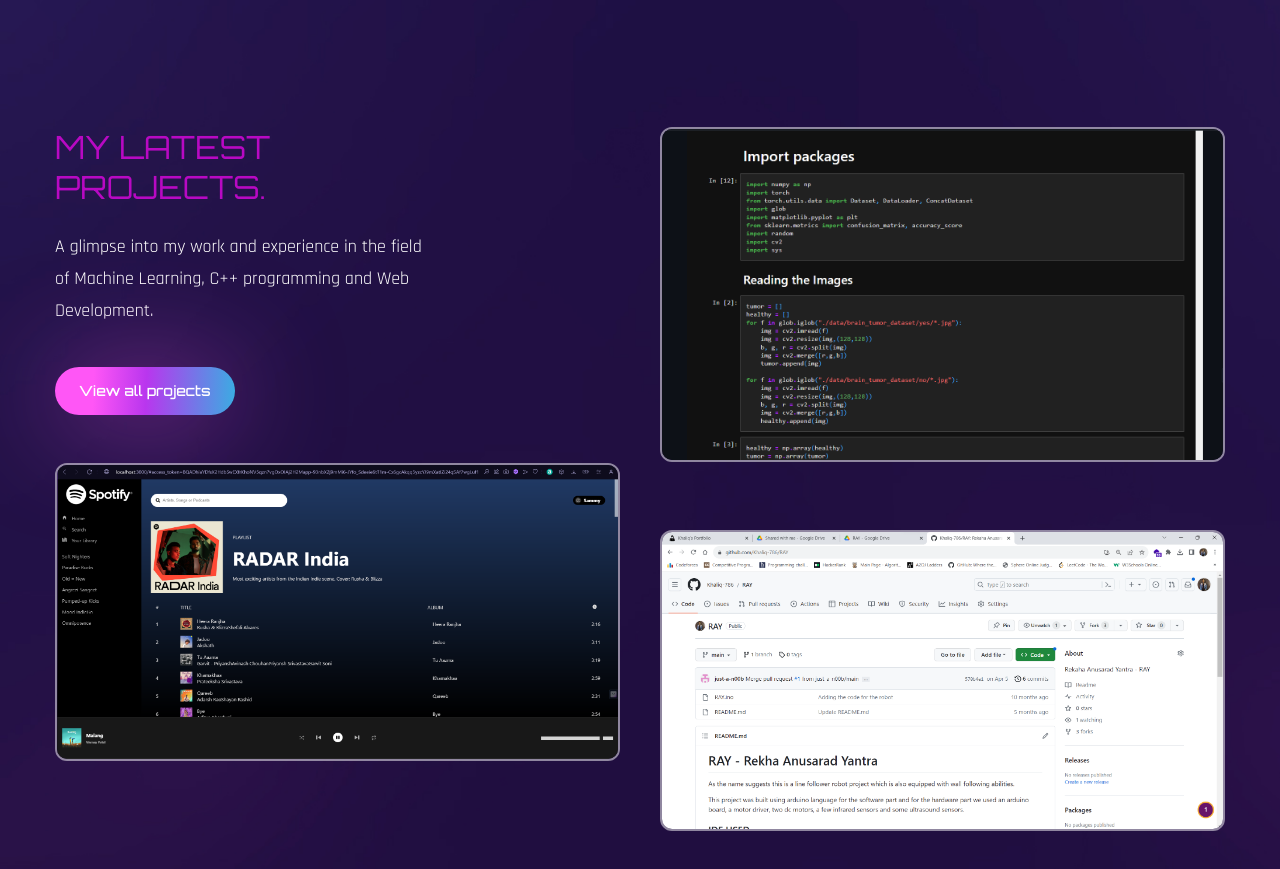
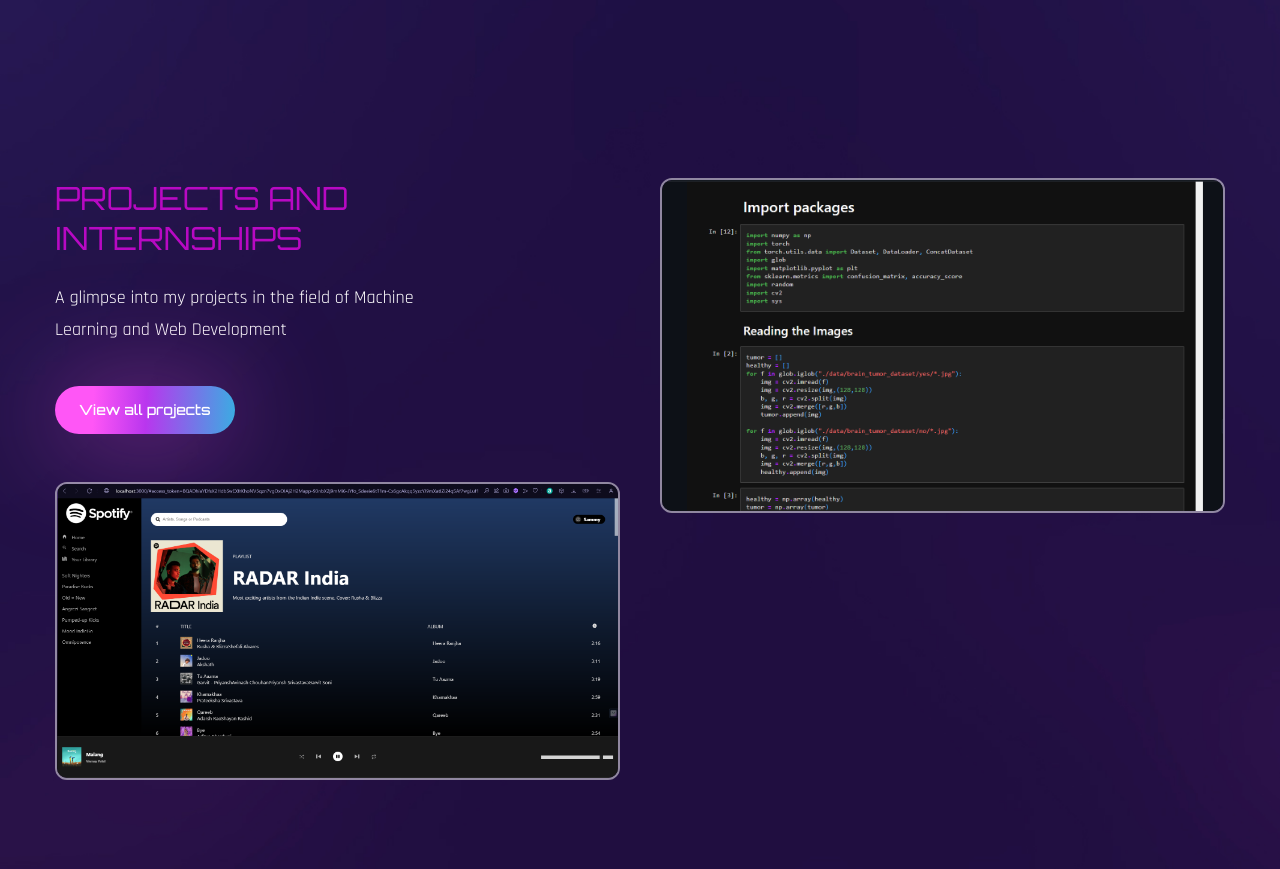
Before and after one commit to samarthsarkar/Portfolio, a React (Create React App) app: page / in a window 1280 px wide. Shown: the part 3680-4549 px from the top of the page. Built offline with nearby package versions, Linux system fonts and the light colour scheme; the HTML template or start-up script is replaced by a standard one; a web font is replaced by a local one.

Commit message:
project partitioning update

```diff
--- a/src/components/Work.js
+++ b/src/components/Work.js
@@ -15,11 +15,11 @@
             {/* left aligned */}
             <div>
               <h2 className="h2 leading-tight text-accent">
-                My Latest <br />
-                Projects.
+                Projects and <br />
+                Internships
               </h2>
               <p className="max-w-sm mb-10">
-                A glimpse into my work and experience in the field of Machine Learning, C++ programming and Web Development.
+                A glimpse into my projects in the field of Machine Learning and Web Development
               </p>
               <button
                 onClick={() => {
@@ -93,7 +93,7 @@
               </div>
             </motion.div>
             {/* image */}
-            <motion.div
+            {/* <motion.div
               onClick={() => {
                 window.open("https://github.com/Khaliq-786/RAY");
               }}
@@ -104,25 +104,25 @@
               className="group relative overflow-hidden border-2 border-white/50 rounded-xl mt-7 hover:cursor-pointer"
             >
               {/* overlay */}
-              <div className="group-hover:bg-black/70 w-full h-full absolute z-40 transition-all duration-300"></div>
+              {/* <div className="group-hover:bg-black/70 w-full h-full absolute z-40 transition-all duration-300"></div>
               {/* img */}
-              <img
+              {/* <img
                 className="group-hover:scale-125 transition-all duration-500"
                 src={Img3}
                 alt=""
               />
               {/* pretitle */}
-              <div className="absolute -bottom-full left-1/2 group-hover:bottom-40 transition-all duration-500 z-50">
+              {/* <div className="absolute -bottom-full left-1/2 group-hover:bottom-40 transition-all duration-500 z-50">
                 <span className="text-gradient text-3xl">RAY</span>
               </div>
               {/* title */}
-              <div className="absolute -bottom-full left-1/2 group-hover:bottom-14 transition-all duration-700 z-50">
+              {/* <div className="absolute -bottom-full left-1/2 group-hover:bottom-14 transition-all duration-700 z-50">
                 <span className="text-lg text-white">
                   A line and wall follwoing bot built using arduino board and
                   various sensors.
                 </span>
               </div>
-            </motion.div>
+            </motion.div> */}
           </div>
         </div>
       </div>
```
